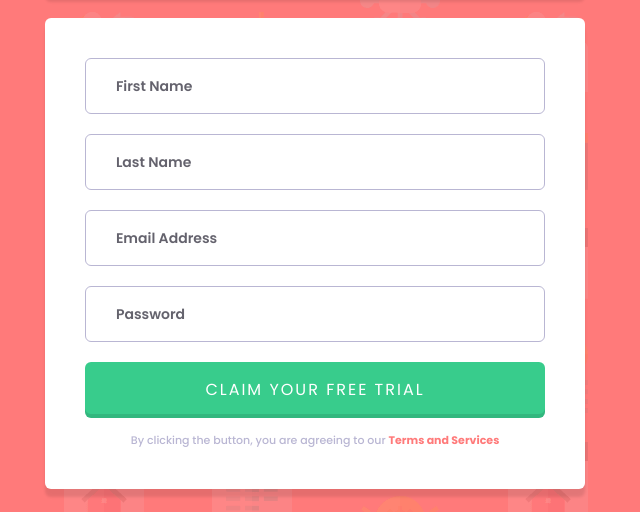
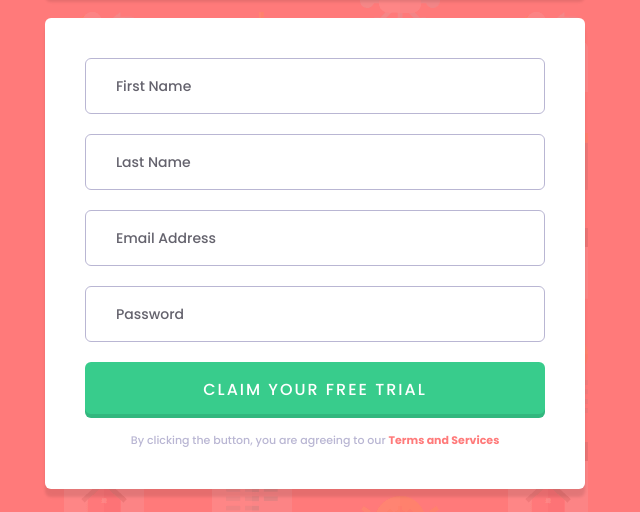
Before and after one commit to Mhmd-Tarek-Mhmd/Intro-component-with-signup-form, a plain HTML site: page index.html in a window 1280 px wide. Shown: the part 189-701 px from the top of the page, 610-1250 px from the left. Drawn offline with Linux system fonts and the light colour scheme.

Commit message:
Edit inputs font weight

```diff
--- a/index.html
+++ b/index.html
@@ -24,7 +24,7 @@
         opacity: 0.8;
         color: inherit;
         font-size: 14px;
-        font-weight: 600;
+        font-weight: 500;
       }
       * {
         margin: 0;
@@ -133,7 +133,7 @@
         width: 100%;
         height: 56px;
         font: inherit;
-        font-weight: 600;
+        font-weight: 500;
         padding-left: 6.5%;
         color: var(--black);
         caret-color: var(--purple);
@@ -147,7 +147,6 @@
         border: none;
         color: inherit;
         padding: 0 4px;
-        font-weight: 400;
         letter-spacing: 2px;
         will-change: opacity;
         transition: 0.3s opacity;
```
